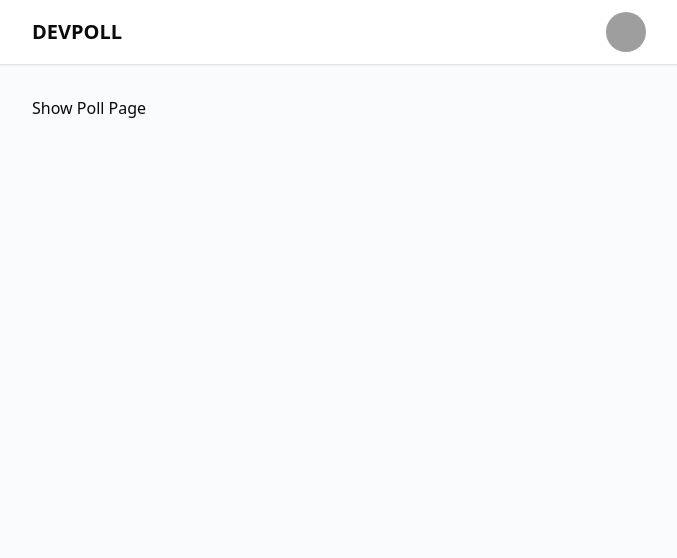
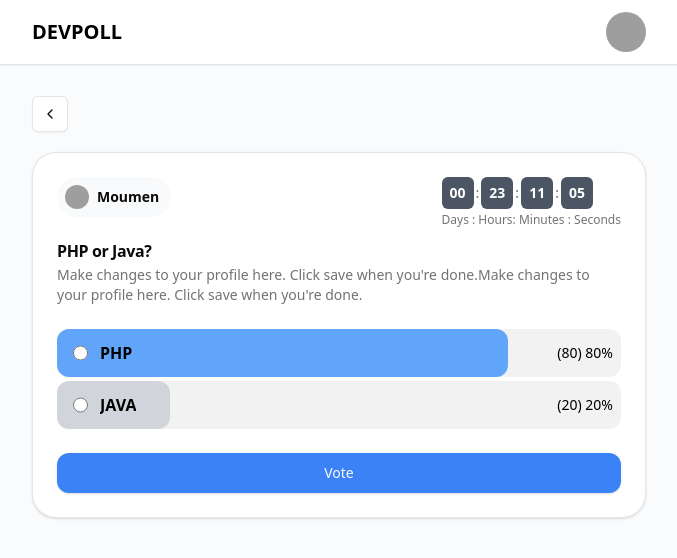
Before and after one commit to ElectraVote-Web-App/DevPoll, a React (Vite) app in the folder client/: page /polls/1 in a window 1280 px wide. Shown: the top 558 px of the page, without its empty margins (301-978 px from the left). Built offline with nearby package versions, Linux system fonts and the light colour scheme; grey boxes are pictures that could not be loaded.

Commit message:
poll page ui

```diff
--- a/client/src/App.jsx
+++ b/client/src/App.jsx
@@ -5,6 +5,7 @@ import GuestLayout from "./layouts/GuestLayout"
 import NotFound from "./pages/NotFound";
 import Home from "./pages/Home";
 import PollsPage from "./pages/PollsPage";
+import PollPage from "./pages/PollPage";
 
 function App() {
   // until we implement authentication with context api or react-query
@@ -17,7 +18,8 @@ function App() {
         <Route element={<SharedLayout AUTH={AUTH} />} >
           <Route path="/" element={<Home AUTH={AUTH} />} />
           <Route path="/polls" element={<PollsPage/>} />
-          <Route path="/polls/:id" element={<h1>Show Poll Page</h1>} />
+          <Route path="/polls/:id" element={<PollPage/>} />
+          <Route path="/about" element={<h1>Write Docs here...</h1>} />
         </Route>
 
         <Route element={<AuthLayout AUTH={AUTH} />} >
--- /dev/null
+++ b/client/src/components/CountDown.jsx
@@ -0,0 +1,19 @@
+const CountDown = () => {
+  return (
+    <div className="text-sm text-muted-foreground">
+      <div className="flex items-center gap-x-[2px]">
+        <div className="text-white font-semibold bg-gray-600 rounded-md px-2 py-[6px]">00</div>
+        <div>:</div>
+        <div className="text-white font-semibold bg-gray-600 rounded-md px-2 py-[6px]">23</div>
+        <div>:</div>
+        <div className="text-white font-semibold bg-gray-600 rounded-md px-2 py-[6px]">11</div>
+        <div>:</div>
+        <div className="text-white font-semibold bg-gray-600 rounded-md px-2 py-[6px]">05</div>
+      </div>
+      <span className="text-xs">
+        Days : Hours: Minutes : Seconds
+      </span>
+    </div>
+  )
+}
+export default CountDown
--- a/client/src/components/Header.jsx
+++ b/client/src/components/Header.jsx
@@ -19,7 +19,7 @@ export default function Header({AUTH}) {
 
   return (
     <header className="bg-white z-50 shadow fixed left-0 top-0 w-full h-16 flex justify-between items-center px-5 xl:px-[333px]">
-      <NavLink to='/' className="font-bold text-xl">DEVPOLL</NavLink>
+      <NavLink to='/' className="font-bold text-xl text-black">DEVPOLL</NavLink>
       {!AUTH && (
         <div className="flex gap-x-3">
           <Button
@@ -56,6 +56,9 @@ export default function Header({AUTH}) {
             <DropdownMenuItem>
               <Link to="/me/settings">Settings</Link>
             </DropdownMenuItem>
+            <DropdownMenuItem>
+              <Link to="/about">About</Link>
+            </DropdownMenuItem>
             <DropdownMenuItem onClick={logout} className="cursor-pointer">
               Logout
             </DropdownMenuItem>
--- a/client/src/components/PollProfile.jsx
+++ b/client/src/components/PollProfile.jsx
@@ -1,10 +1,11 @@
 import PropTypes from "prop-types";
 import { Link } from "react-router-dom";
 import { Avatar, AvatarFallback, AvatarImage } from "./ui/avatar";
+import { cn } from "@/lib/utils"
 
-function PollProfile({pic, username}) {
+function PollProfile({className, pic, username}) {
   return (
-    <Link className="bg-white rounded-full flex p-[6px] w-fit gap-x-2 items-center">
+    <Link className={cn("bg-white rounded-full flex p-[6px] w-fit gap-x-2 items-center", className)}>
       <Avatar className="w-6 h-6">
         <AvatarImage src={pic} />
         <AvatarFallback>CM</AvatarFallback>
@@ -16,6 +17,7 @@ function PollProfile({pic, username}) {
 export default PollProfile;
 
 PollProfile.propTypes = {
+  className: PropTypes.string,
   pic: PropTypes.string.isRequired,
   username: PropTypes.string.isRequired,
 };
--- /dev/null
+++ b/client/src/components/SondageBars.jsx
@@ -0,0 +1,62 @@
+export const SondageBars = () => {
+  const votes = [
+    {
+      id: 2,
+      stage_name: "PHP",
+      vote_count: 80,
+      percentage: 80,
+    },
+    {
+      id: 1,
+      stage_name: "JAVA",
+      vote_count: 20,
+      percentage: 20,
+    },
+
+  ];
+
+
+  return (
+    <form
+      className={`space-y-1`}
+    >
+      {votes?.map((vote) => (
+        <div
+          key={vote.id}
+          className={`relative flex px-3 md:px-2 h-[35px] cursor-pointer items-center justify-between gap-x-1 rounded-xl bg-[#F2F2F2]  font-roboto font-medium md:h-12`}
+          onClick={(e) => {
+            e.preventDefault();
+            /* handleChange(vote.id); */
+          }}
+        >
+          <input
+            type="radio"
+            name="voted_for"
+            className="z-10 accent-black cursor-pointer mx-2 h-4 w-4 outline-black"
+            id={vote.id}
+            value={vote.id}
+            /* onChange={() => handleChange(vote.id)}
+            checked={userVotedFor === vote.id} */
+          />
+          <label
+            htmlFor={vote.id}
+            className="z-10 flex w-full overflow-hidden cursor-pointer h-full items-center justify-between"
+          >
+            <span className="z-10 truncate text-nowrap font-bold text-black">
+              {vote.stage_name}
+            </span>
+          <span className="z-10 text-nowrap text-xs font-medium text-black lg:text-sm">
+            ({vote.vote_count}) {vote.percentage}%
+          </span>
+          </label>
+          <div
+            className={`absolute left-0 top-0 h-full rounded-xl transition-all duration-700 ease-in-out ${
+              Number(vote.percentage) > 50 ? "bg-blue-400" : Number(vote.percentage) === 50 ? "bg-gray-300" :
+              Number(vote.percentage) < 50 ? "bg-gray-300" : ""}`}
+            style={{ width: `${vote.percentage}%` }}
+          ></div>
+        </div>
+      ))}
+    </form>
+  )
+}
--- /dev/null
+++ b/client/src/components/VoteBars.jsx
@@ -0,0 +1,45 @@
+export const VoteBars = () => {
+  const votes = [
+    {
+      id: 2,
+      stage_name: "PHP",
+    },
+    {
+      id: 1,
+      stage_name: "JAVA",
+    },
+  ];
+
+  return (
+    <form className={`space-y-1`}>
+      {votes?.map((vote) => (
+        <div
+          key={vote.id}
+          className={`relative flex px-3 md:px-2 h-[35px] cursor-pointer items-center justify-between gap-x-1 rounded-xl bg-gray-200  font-roboto font-medium md:h-12`}
+          onClick={(e) => {
+            e.preventDefault();
+            /* handleChange(vote.id); */
+          }}
+        >
+          <input
+            type="radio"
+            name="voted_for"
+            className="z-10 accent-black cursor-pointer mx-2 h-4 w-4 outline-black"
+            id={vote.id}
+            value={vote.id}
+            /* onChange={() => handleChange(vote.id)}
+            checked={userVotedFor === vote.id} */
+          />
+          <label
+            htmlFor={vote.id}
+            className="z-10 flex w-full overflow-hidden cursor-pointer h-full items-center justify-between"
+          >
+            <span className="z-10 truncate text-nowrap font-bold text-black">
+              {vote.stage_name}
+            </span>
+          </label>
+        </div>
+      ))}
+    </form>
+  );
+};
--- /dev/null
+++ b/client/src/components/ui/card.jsx
@@ -0,0 +1,50 @@
+import * as React from "react"
+
+import { cn } from "@/lib/utils"
+
+const Card = React.forwardRef(({ className, ...props }, ref) => (
+  <div
+    ref={ref}
+    className={cn("rounded-xl border bg-card text-card-foreground shadow", className)}
+    {...props} />
+))
+Card.displayName = "Card"
+
+const CardHeader = React.forwardRef(({ className, ...props }, ref) => (
+  <div
+    ref={ref}
+    className={cn("flex flex-col space-y-1.5 p-6", className)}
+    {...props} />
+))
+CardHeader.displayName = "CardHeader"
+
+const CardTitle = React.forwardRef(({ className, ...props }, ref) => (
+  <div
+    ref={ref}
+    className={cn("font-semibold leading-none tracking-tight", className)}
+    {...props} />
+))
+CardTitle.displayName = "CardTitle"
+
+const CardDescription = React.forwardRef(({ className, ...props }, ref) => (
+  <div
+    ref={ref}
+    className={cn("text-sm text-muted-foreground", className)}
+    {...props} />
+))
+CardDescription.displayName = "CardDescription"
+
+const CardContent = React.forwardRef(({ className, ...props }, ref) => (
+  <div ref={ref} className={cn("p-6 pt-0", className)} {...props} />
+))
+CardContent.displayName = "CardContent"
+
+const CardFooter = React.forwardRef(({ className, ...props }, ref) => (
+  <div
+    ref={ref}
+    className={cn("flex items-center p-6 pt-0", className)}
+    {...props} />
+))
+CardFooter.displayName = "CardFooter"
+
+export { Card, CardHeader, CardFooter, CardTitle, CardDescription, CardContent }
--- a/client/src/pages/Home.jsx
+++ b/client/src/pages/Home.jsx
@@ -55,7 +55,7 @@ const Home = ({ AUTH }) => {
                 </>
               ) : (
                 <>
-                  Login first <br /> to participate in <br /> Polls!
+                  Login first <br /> to participate <br /> in Polls!
                 </>
               )}
             </h2>
--- /dev/null
+++ b/client/src/pages/PollPage.jsx
@@ -0,0 +1,76 @@
+import CountDown from "@/components/CountDown";
+import PollProfile from "@/components/PollProfile";
+import { SondageBars } from "@/components/SondageBars";
+import { Button } from "@/components/ui/button";
+import {
+  Card,
+  CardContent,
+  CardDescription,
+  CardFooter,
+  CardHeader,
+  CardTitle,
+} from "@/components/ui/card";
+import { VoteBars } from "@/components/VoteBars";
+import { ChevronLeft, Info } from "lucide-react";
+import { useNavigate, useParams } from "react-router-dom";
+
+function PollPage() {
+  const navigate = useNavigate();
+  const navigateBack = () => {
+    const hasHistory = window.history.state !== null;
+    navigate(hasHistory ? -1 : "/");
+  };
+  const {id} = useParams();
+  const pollType = id % 2 === 0 ?"vote" : "sondage";
+
+  return (
+    <section className="space-y-5">
+      <Button onClick={navigateBack} variant="outline" size="icon">
+        <ChevronLeft />
+      </Button>
+      <Card className="w-full rounded-3xl">
+        <CardHeader>
+          <div className="flex justify-between items-center mb-2">
+            <PollProfile
+              pic={"./public/avatars/avatar6.png"}
+              username={"Moumen"}
+              className="bg-gray-50 p-2 self-start"
+            />
+            <CountDown />
+          </div>
+          <CardTitle>PHP or Java?</CardTitle>
+          <CardDescription>
+            Make changes to your profile here. Click save when you&apos;re
+            done.Make changes to your profile here. Click save when you&apos;re
+            done.
+          </CardDescription>
+        </CardHeader>
+        <CardContent>
+          {pollType === "sondage" ? (
+            <SondageBars />
+          ) : pollType === "vote" ? (
+            <>
+              <VoteBars />
+              <div className="flex items-start sm:items-center gap-x-1 my-2">
+                <Info size="14" className="stroke-gray-600 mt-1 sm:mt-0" />
+                <span className="text-gray-500 text-xs">
+                  You gonna be able to see the result, once the vote is
+                  finished.
+                </span>
+              </div>
+            </>
+          ) : null}
+        </CardContent>
+        <CardFooter>
+          <Button
+            className="rounded-xl w-full bg-blue-500 hover:bg-blue-600"
+            size="lg"
+          >
+            Vote
+          </Button>
+        </CardFooter>
+      </Card>
+    </section>
+  );
+}
+export default PollPage;
--- a/client/src/pages/PollsPage.jsx
+++ b/client/src/pages/PollsPage.jsx
@@ -8,11 +8,11 @@ export default function PollsPage() {
     <section>
       <ul className="sm:grid grid-cols-2 gap-5 space-y-3 sm:space-y-0">
         {polls.map((_, index) => (
-          <Poll key={index} status={index / 2 === 0 ? "closed" : ""} />
+          <Poll key={index} id={index+1} status={index / 2 === 0 ? "closed" : ""} />
         ))}
       </ul>
       <div className="flex justify-center w-full py-5">
-        <Button variant="outline" className="rounded-3xl" size='lg'>See more</Button>
+        <Button  variant="outline" className="rounded-3xl" size='lg'>Show more</Button>
       </div>
     </section>
   );
```
Also changed, not shown: client/src/components/Poll.jsx (+6 -4 lines).
